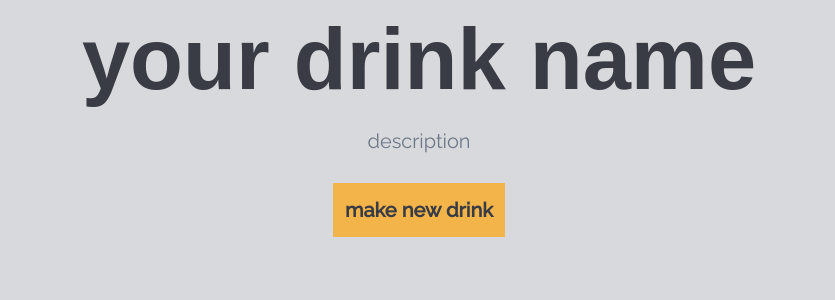
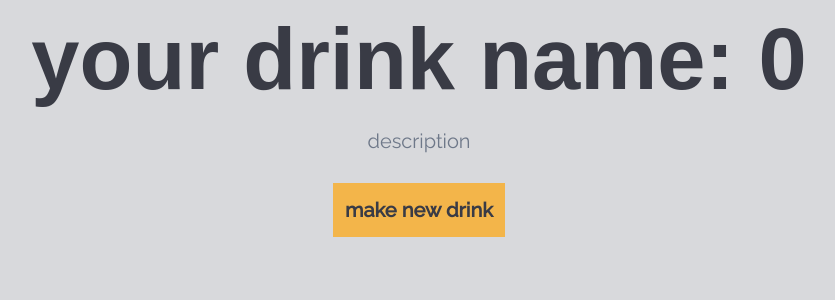
Before and after one commit to Cruedy/Cockathon, a Flask app: page /show_drinks in a window 1280 px wide. Shown: the top 300 px of the page, without its empty margins (221-1056 px from the left). Run offline with Flask 3, Linux system fonts and the light colour scheme; some web fonts are replaced.

Commit message:
Can send list of drinks to drink.html, it works

```diff
--- a/app.py
+++ b/app.py
@@ -2,6 +2,8 @@ from flask import Flask, render_template, request, redirect, url_for
 import csv
 
 app = Flask("Cockathon")
+dataL = [0]
+drinksL = [0]
 
 def getDrinks(tags):
   drinks = []
@@ -19,17 +21,21 @@ def getDrinks(tags):
 
 @app.route('/show_drinks', methods=['GET'])
 def show_drinks():
-  return render_template("drink.html", cache_timeout=0)
+  print("data:", dataL[0])
+  print("drinks:", drinksL[0])
+  return render_template("drink.html", drinks = drinksL[0], cache_timeout=0)
 
 @app.route('/retrieve_drinks', methods=['POST'])
 def retrieve_drinks():
     data = request.get_json()
-    print("Data:", data)
+    dataL[0] = data
+    # print("Data:", data)
     drinks = getDrinks(data)
-    print(drinks)
-    print("test")
-    print()
-    return redirect(url_for('show_drinks'))
+    drinksL[0] = drinks
+    # print(drinks)
+    # print("test")
+    # print()
+    return render_template("drink.html", cache_timeout=0) # redirect(url_for('show_drinks'))
 
 
 @app.route('/')
--- a/templates/drink.html
+++ b/templates/drink.html
@@ -18,7 +18,7 @@
     </head>
 <body>
 <h1>
-    your drink name
+    your drink name: {{drinks}}
 </h1>
 <p style="color:#6E7889">
     description
--- a/templates/website.html
+++ b/templates/website.html
@@ -268,8 +268,9 @@
         <p id = "D" >
             placeholder
         </p>
-
-        <button id="enter" onClick="store(this)">
+        <form action="/show_drinks" method="get">
+            <button type="submit" id="enter" onClick="store(this)">
+        </form>
             make drink
         </button>
 
```
